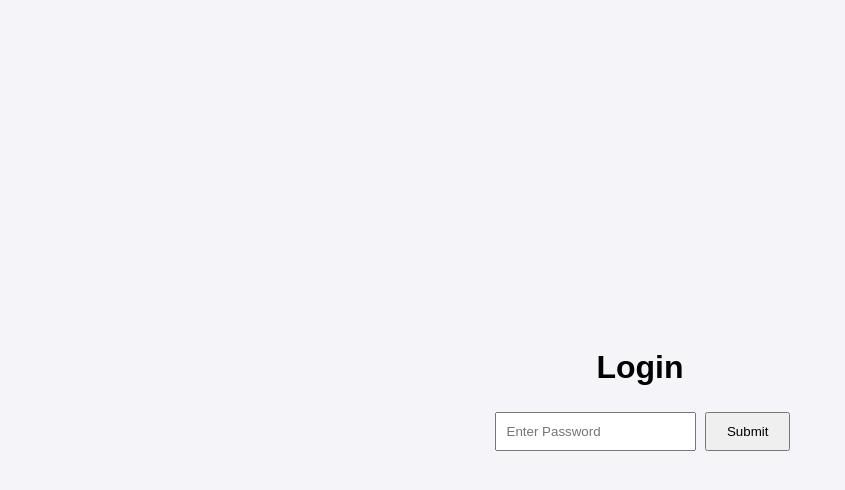
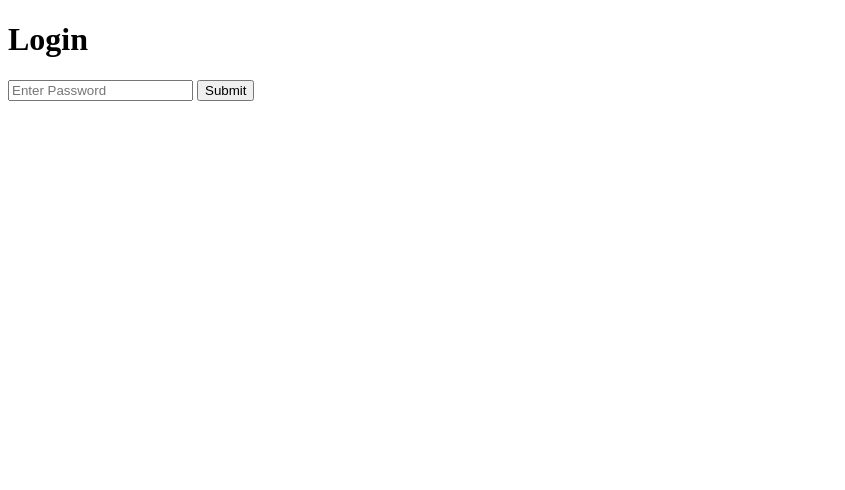
Before and after one commit to BegleitPanzer/cs2-sigs, a plain HTML site: page index.html in a window 1280 px wide. Shown: the whole page, without its empty margins (0-845 px from the left). Drawn offline with Linux system fonts and the light colour scheme.

Commit message:
Update style.css

```diff
--- a/style.css
+++ b/style.css
@@ -1,30 +1,19 @@
-body {
-  font-family: Arial, sans-serif;
-  display: flex;
-  justify-content: center;
-  align-items: center;
-  height: 100vh;
-  margin: 0;
+table {
+  width: 100%;
+  border-collapse: collapse;
+  margin-top: 20px;
+}
+
+th, td {
+  border: 1px solid #ccc;
+  padding: 10px;
+  text-align: left;
+}
+
+th {
   background-color: #f4f4f9;
 }
 
-#login, #main-content {
-  text-align: center;
+.signature {
+  margin-top: 20px;
 }
-
-#password {
-  padding: 10px;
-  margin: 5px;
-}
-
-button {
-  padding: 10px 20px;
-  cursor: pointer;
-}
-
-.signature {
-  background-color: #e9e9ef;
-  padding: 10px;
-  margin: 10px 0;
-  border-radius: 5px;
-}
```
